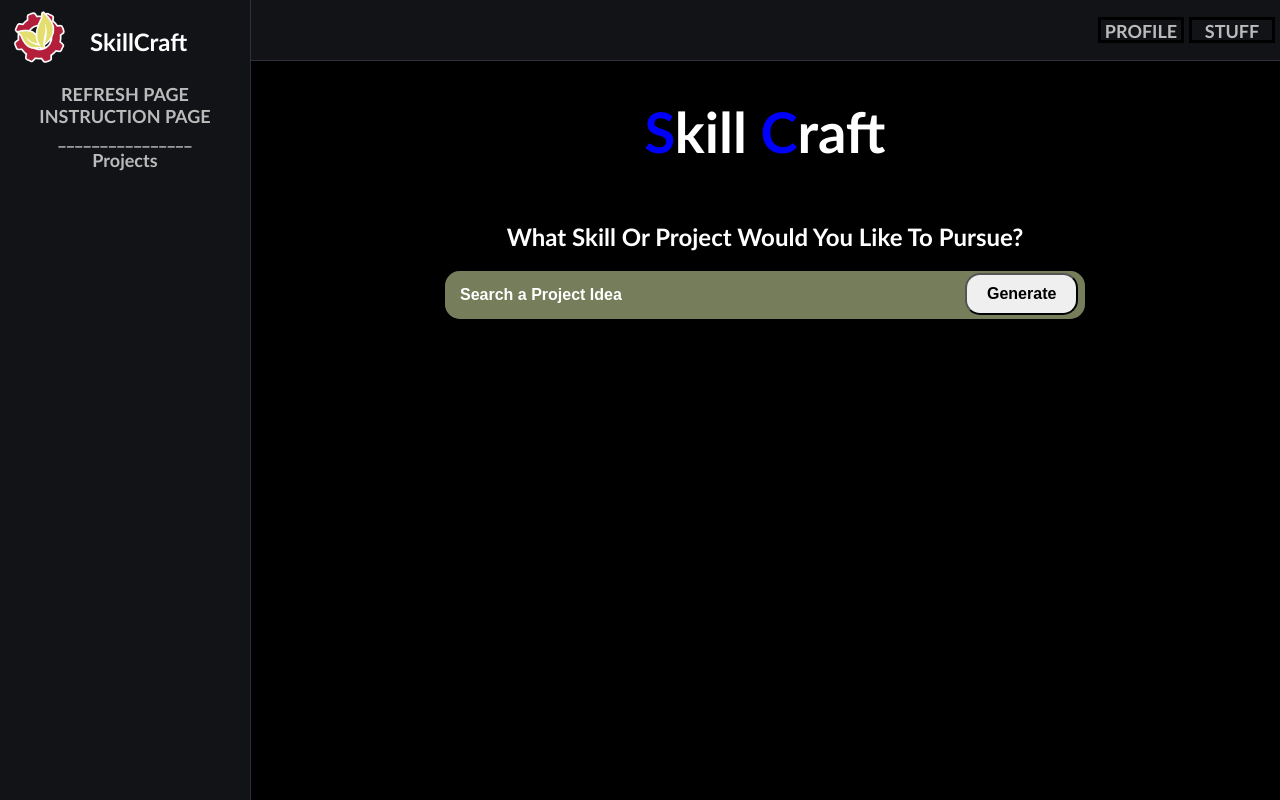
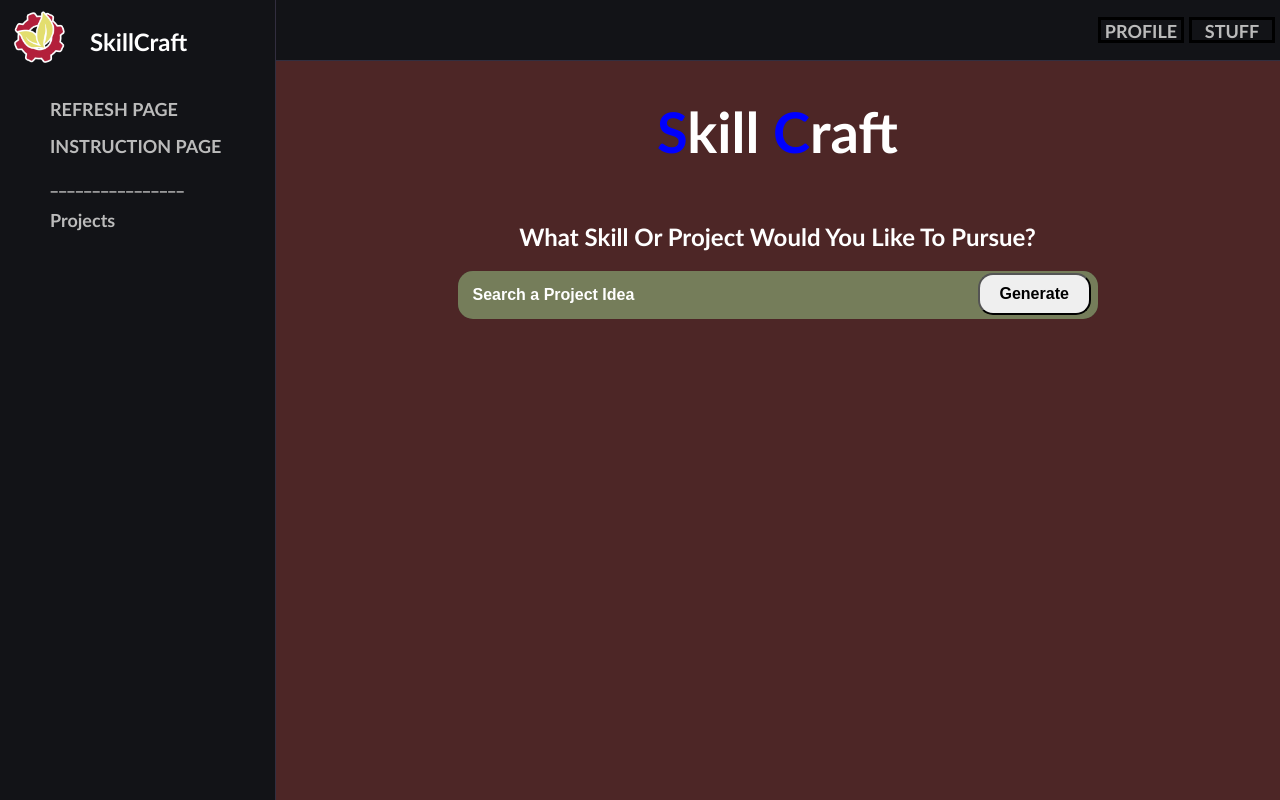
Before and after one commit to Kyros0718/SkillCraft, a Flask app: page / in a window 1280 px wide. Run offline with Flask 2, Linux system fonts and the light colour scheme.

Commit message:
Testing Background Color Consistency

```diff
--- a/static/css/style.css
+++ b/static/css/style.css
@@ -8,7 +8,7 @@ body {
 
 
 :root {
-    --left-nav-width: 250px;
+    --left-nav-width: 275px;
     --top-nav-height: 60px;
     --nav-back-color: #121317;
     --nav-logo-text-color: white;
@@ -68,7 +68,8 @@ body {
     height: 100%;
     display: flex;
     align-items: center;
-    text-align: left
+    text-align: left;
+    margin: 0;
 }#navlogo img{
     height: var(--top-nav-height);
     padding: 10px;
@@ -77,9 +78,10 @@ body {
     font-size: medium;
 }.left-nav ul li {
     text-align: left;
-    text-align: center;
     font-size: large;
     font-weight: bold;
+    margin-top: 15px;
+    margin-left: 50px;
 }.left-nav a{
     text-decoration: none;
     color: var(--nav-text-color);
@@ -95,7 +97,7 @@ body {
     display: flex;
     flex-direction: column;
     align-items: center;
-    background-color: black;
+    background-color: rgb(77, 38, 38);
 
 }
 
```
